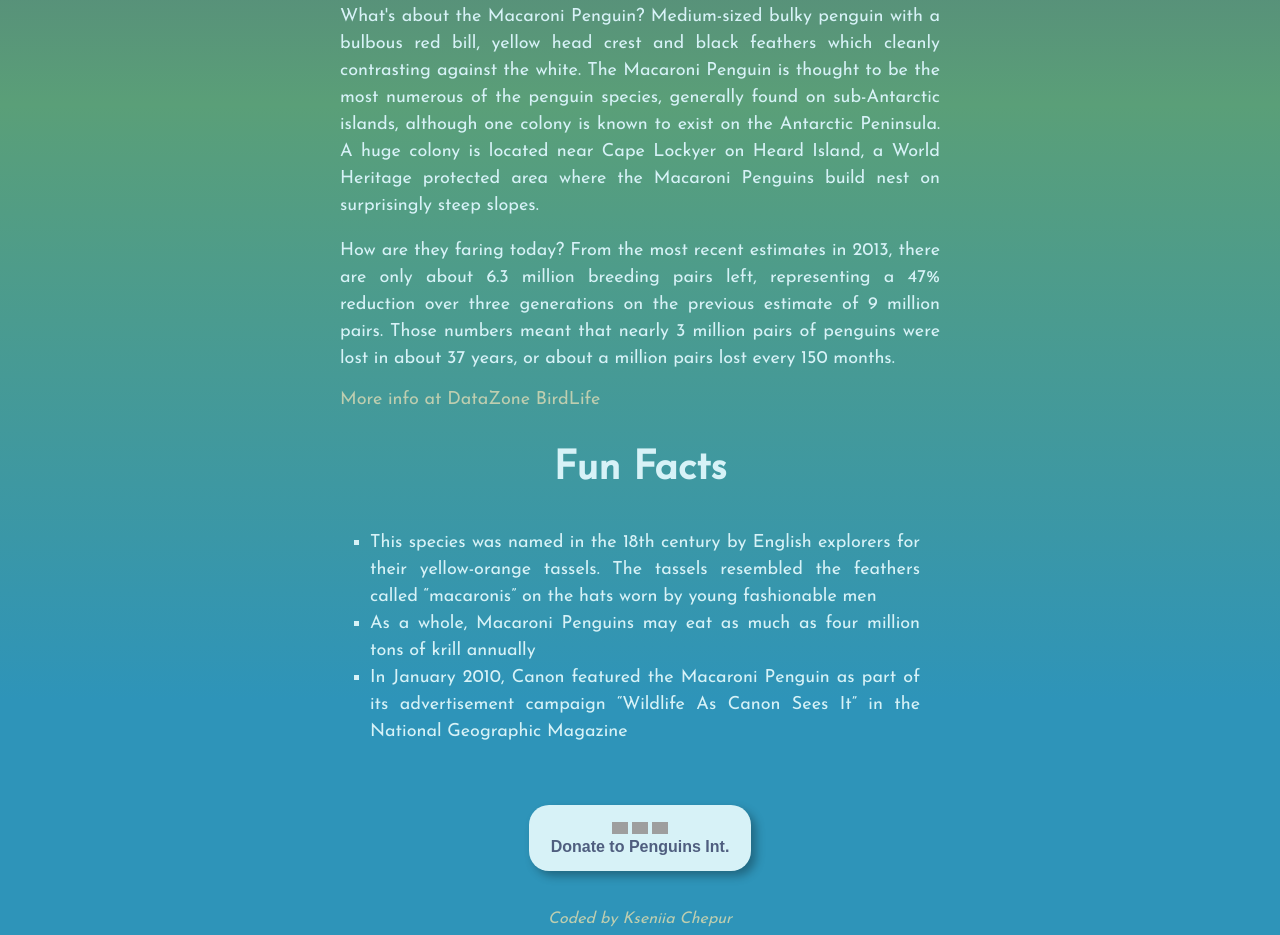
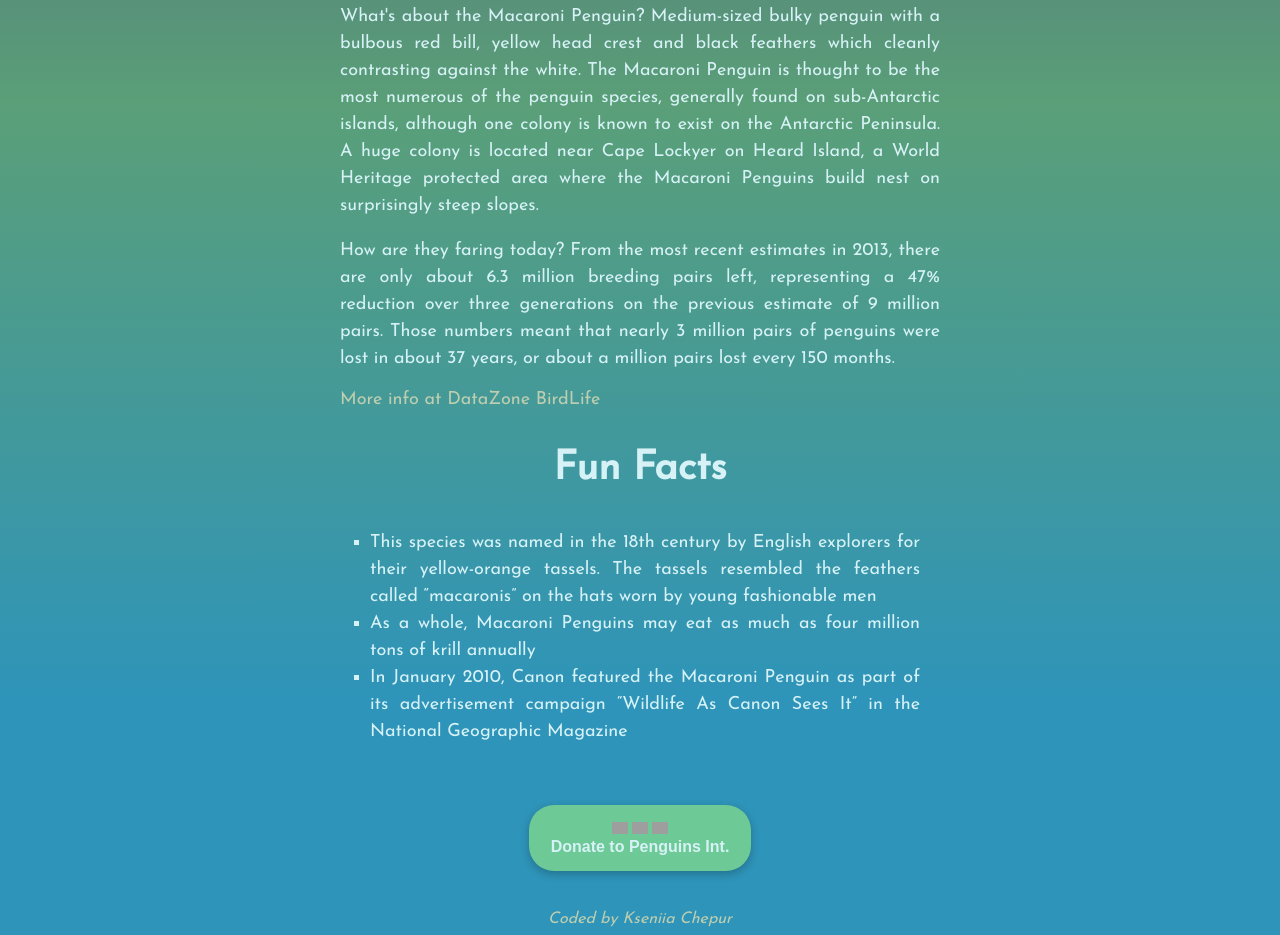
Before and after one commit to kseniia-chepur/penguin-landing-page, a plain HTML site: page index.html in a window 1280 px wide. Shown: the part 632-1567 px from the top of the page. Drawn offline with Linux system fonts and the light colour scheme; grey boxes are pictures that could not be loaded.

Commit message:
Revised css

```diff
--- a/index.html
+++ b/index.html
@@ -64,19 +64,19 @@
       }
       button {
         font-size: 16px;
-        color: #4f5e7f;
-        background: #d7f2f7;
+        color: #d7f2f7;
+        background: #6dc995;
         display: block;
         margin: 20px auto 40px;
         padding: 15px 22px;
         border: none;
-        border-radius: 20px;
-        box-shadow: 5px 5px 10px rgba(0, 0, 0, 0.3);
+        border-radius: 25px;
+        box-shadow: rgba(0, 0, 0, 0.24) 0px 3px 8px;
         transition: all 200ms ease-in-out;
       }
       button:hover {
-        background: #6dc995;
-        color: #d7f2f7;
+        background: #d7f2f7;
+        color: #6dc995;
         cursor: pointer;
       }
       .general-info {
```
